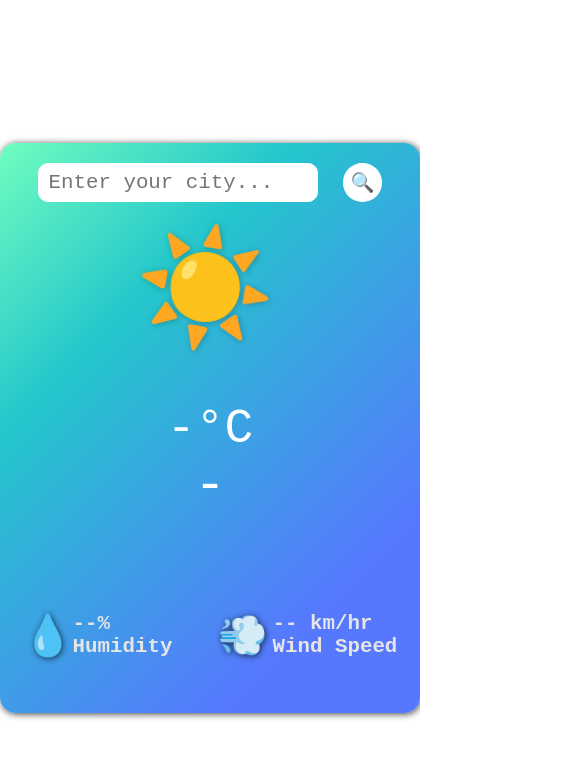
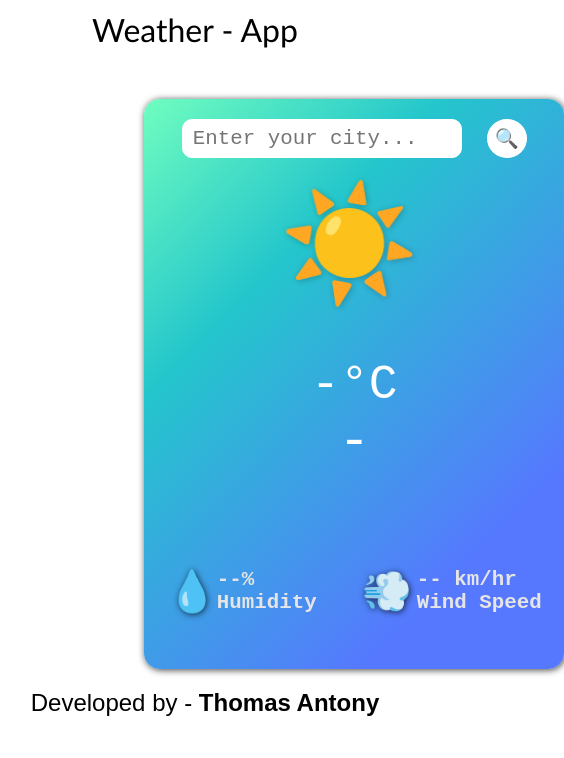
Before and after one commit to ThomasAntonyS/Weather_app, a plain HTML site: page index.html in a window 390 px wide. Shown: the whole page, 564 px wide, since content can reach past the window. Drawn offline with Linux system fonts and the light colour scheme; a web font is replaced by a local one.

Commit message:
added header and footer

```diff
--- a/index.html
+++ b/index.html
@@ -9,6 +9,10 @@
     <script src="script.js" defer></script>
 </head>
 <body>
+
+    <header>
+        <p align="center">Weather - App</p>
+    </header>
 
     <div class="main-container">
 
@@ -58,6 +62,10 @@
 
     </div>
 
+    <footer>
+        <p align="center">Developed by - <span>Thomas Antony</span></p>
+    </footer>
+
 </body>
 
 </html>
--- a/styles.css
+++ b/styles.css
@@ -1,3 +1,4 @@
+@import url('https://fonts.googleapis.com/css2?family=Stick&display=swap');
 
 *{
     box-sizing: border-box;
@@ -7,8 +8,8 @@
 
 .main-container{
     position: relative;
-    top: 80px;
-    left: 36%;
+    top: 50px;
+    left: 37%;
     height: 570px;
     width: 420px;
     overflow: hidden;
@@ -16,6 +17,12 @@
     border-radius: 16px;
     box-shadow: 1px 1px 7px 0px rgba(0,0,0,0.75);
     background: linear-gradient(135deg,rgb(111, 253, 191),rgb(36, 198, 204) 30%,rgb(86, 120, 255) 80%);
+}
+
+header{
+    font-size: 2rem;
+    font-family:'Trebuchet MS', 'Lucida Sans Unicode', 'Lucida Grande', 'Lucida Sans', Arial, sans-serif;
+    margin-top: 10px;
 }
 
 .search-bar{
@@ -116,16 +123,13 @@
     }
 }
 
-@media (max-width:425px) {
+footer{
+    font-size: 1.5rem;
+    font-family: 'Stick', sans-serif;
+    margin-left: 20px;
+    margin-top: 70px;
 
-    body{
-        max-height: 100vh;
-        max-width: 100vw;
-    }
-
-    .main-container{
-        position: relative;
-        left: 0vh;
-        top:17vh;
+    & span{
+        font-weight: bold;
     }
 }
```
